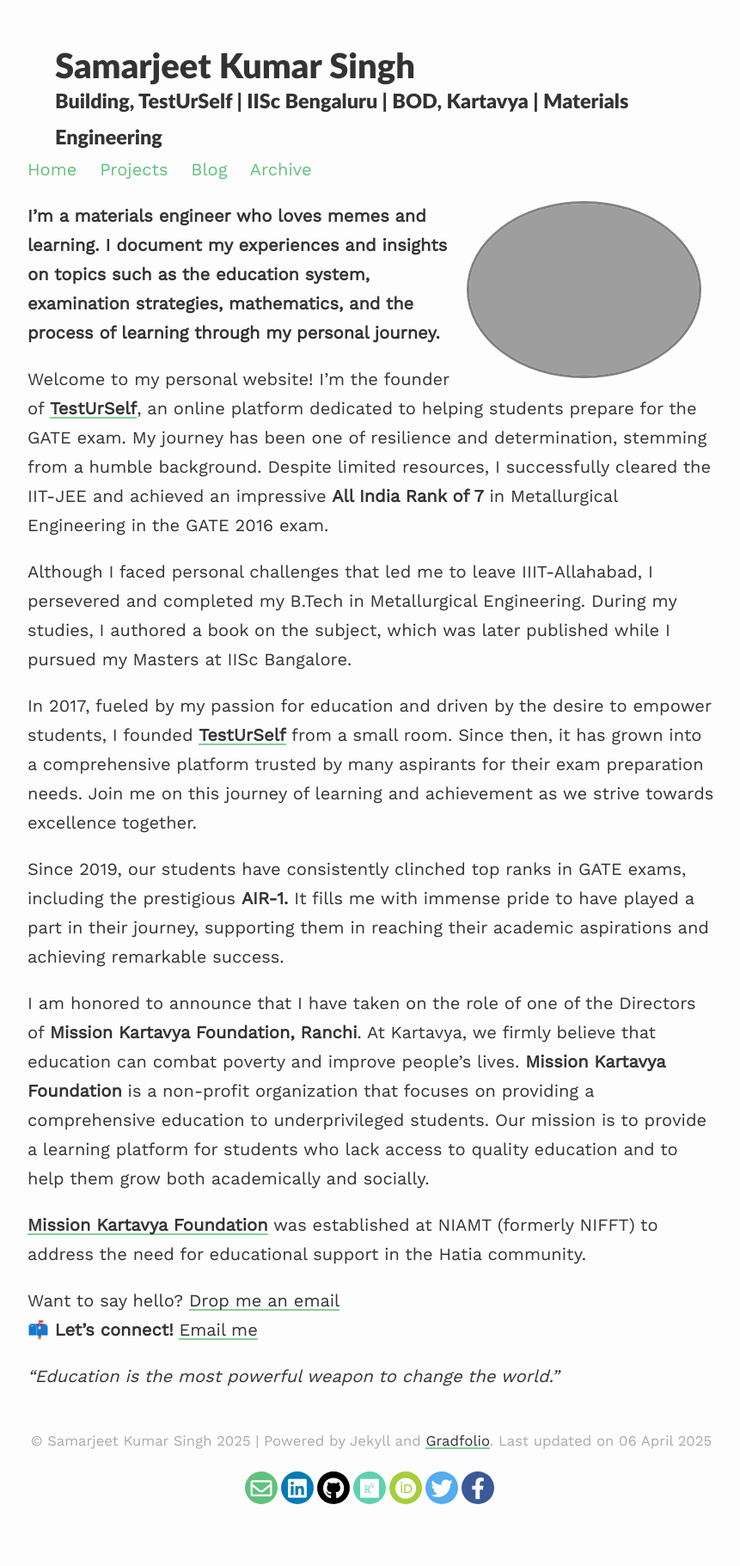
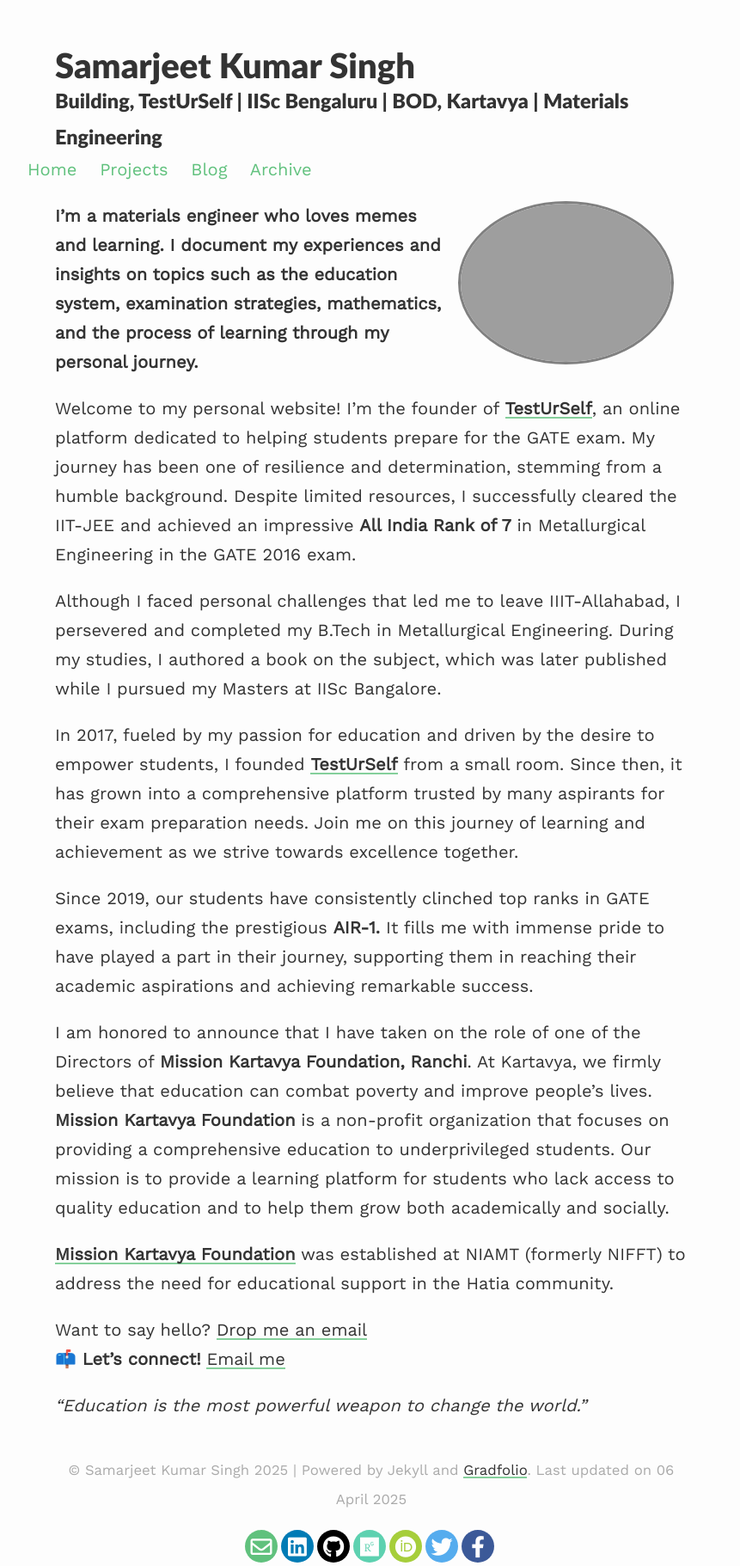
Before and after one commit to Samarjeetkumarsingh/website, a Jekyll site: the page built from index.md, in a window 1280 px wide. Shown: the whole page at 86% size, without its empty margins (208-1069 px from the left). Built offline with Jekyll 4.4.1, drawn with Linux system fonts in a browser that asks for light colours; nearby versions of some CDN libraries; before the commit the page ends 1754 px from its top, so only the background shows below that.

Commit message:
Update default.html

```diff
--- a/_layouts/default.html
+++ b/_layouts/default.html
@@ -26,13 +26,13 @@
     </head>
 
     <body>
-        <main>
+        <main style="padding-left:2rem; padding-right:2rem">
             <article>
                 {{ content }}
             </article>
         </main>
 
-        <footer>
+        <footer style="padding-left:2rem; padding-right:2rem">
           <p class="copy">
             <small> &copy; {{site.title}} {{ site.time | date: '%Y' }}
                     | Powered by Jekyll and
```
